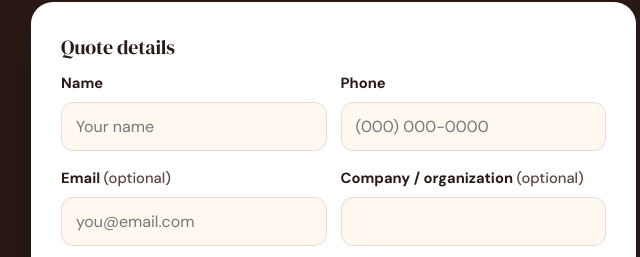
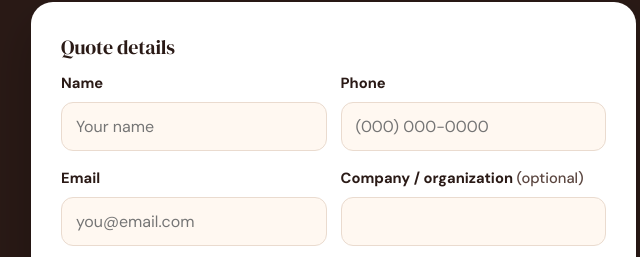
Before and after one commit to yosef-a11y/bash-landing, a plain HTML site: page ice-cream-cart/index.html in a window 1280 px wide. Shown: the part 5263-5520 px from the top of the page, 554-1194 px from the left. Drawn offline with Linux system fonts and the light colour scheme; a web font is replaced by a local one.

Commit message:
Make email required on all three Bash quote forms
Co-Authored-By: Claude Opus 5.5 <noreply@anthropic.com>
Claude-Session: https://claude.ai/code/session_01PUseb4Rbz1nD2nFdCVoPbr

```diff
--- a/ice-cream-cart/index.html
+++ b/ice-cream-cart/index.html
@@ -301,7 +301,7 @@
           <div class="field"><label for="ss-phone">Phone</label><input type="tel" id="ss-phone" name="phone" autocomplete="tel" placeholder="(000) 000-0000" required></div>
         </div>
         <div class="form-row">
-          <div class="field"><label for="ss-email">Email <span class="opt">(optional)</span></label><input type="email" id="ss-email" name="email" autocomplete="email" placeholder="you@email.com"></div>
+          <div class="field"><label for="ss-email">Email</label><input type="email" id="ss-email" name="email" autocomplete="email" placeholder="you@email.com" required></div>
           <div class="field"><label for="ss-company">Company / organization <span class="opt">(optional)</span></label><input type="text" id="ss-company" name="company" autocomplete="organization"></div>
         </div>
         <div class="field"><label for="ss-venue">Delivery / event address</label><input type="text" id="ss-venue" name="event_address" autocomplete="street-address" placeholder="Street, city, ZIP" required></div>
```
Also changed, not shown: soft-serve/index.html (+1 -1 lines), tables-chairs/index.html (+1 -1 lines).
